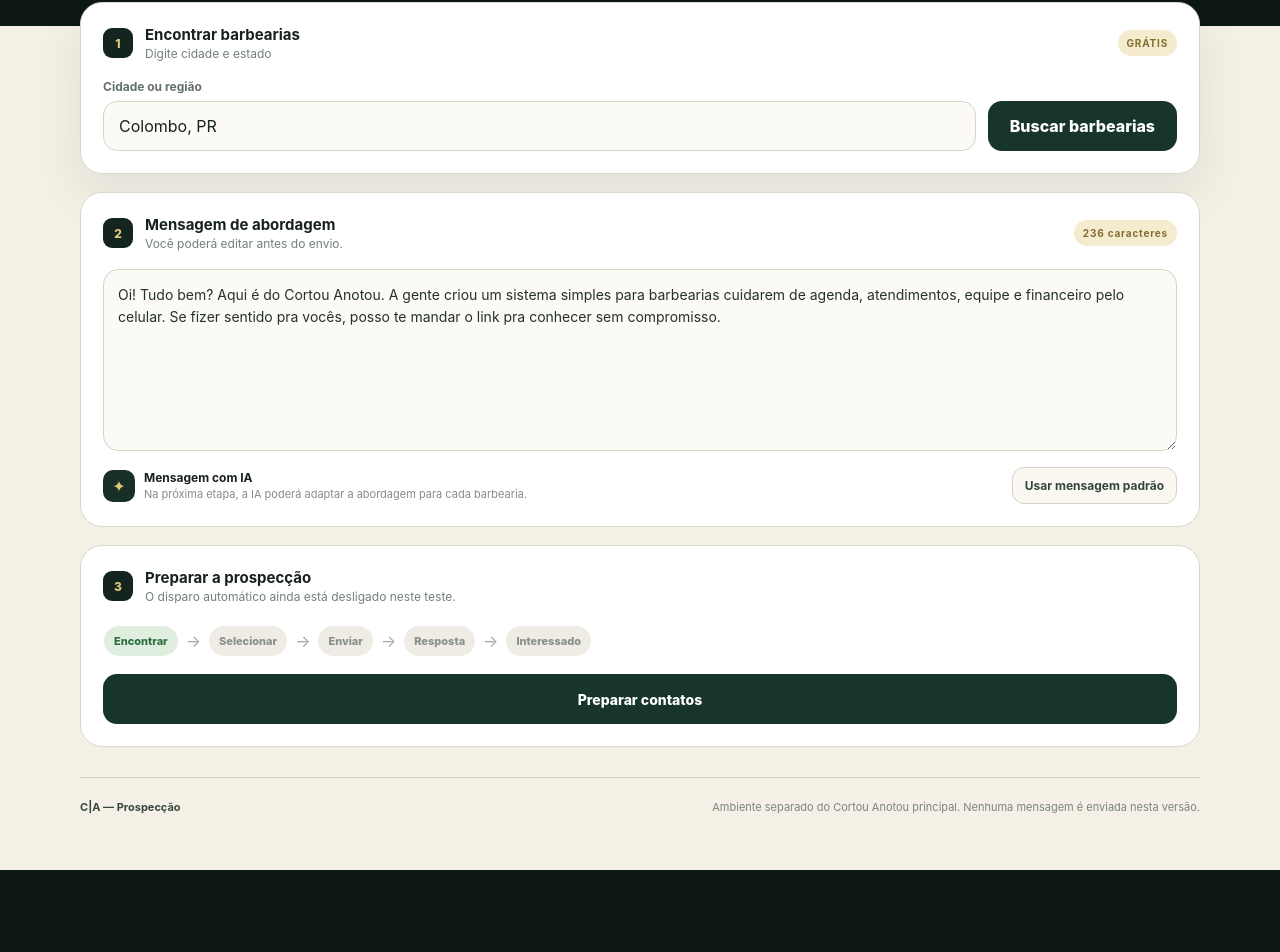
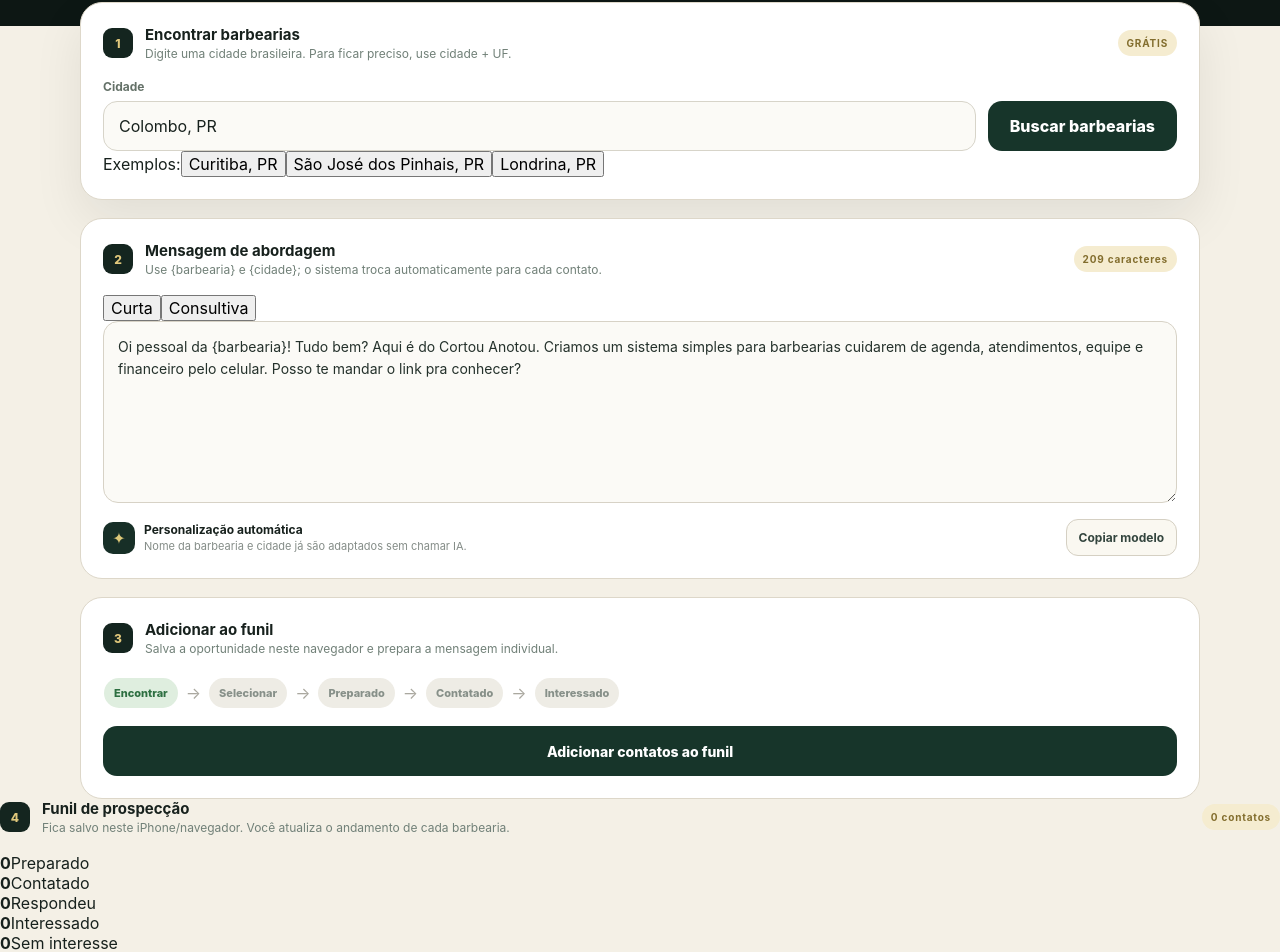
Before and after one commit to felipeJJD/caio-sistema-barbeiro, a Next.js app in the folder prospeccao/: page / in a window 1280 px wide. Shown: the part 461-1413 px from the top of the page. Before the commit the page ends 1331 px from the top, so only its background shows below. Built offline with nearby package versions, Linux system fonts and the light colour scheme.

Commit message:
Completar fluxo inicial do C.A. Prospecção

```diff
--- a/prospeccao/app/page.js
+++ b/prospeccao/app/page.js
@@ -1,44 +1,120 @@
 "use client";
 
-import { useMemo, useState } from "react";
+import { useEffect, useMemo, useState } from "react";
 
-const DEFAULT_MESSAGE = "Oi! Tudo bem? Aqui é do Cortou Anotou. A gente criou um sistema simples para barbearias cuidarem de agenda, atendimentos, equipe e financeiro pelo celular. Se fizer sentido pra vocês, posso te mandar o link pra conhecer sem compromisso.";
+const STORAGE_FUNNEL = "ca-prospeccao-funnel-v1";
+const STORAGE_HISTORY = "ca-prospeccao-search-history-v1";
+
+const TEMPLATES = {
+  curta: "Oi pessoal da {barbearia}! Tudo bem? Aqui é do Cortou Anotou. Criamos um sistema simples para barbearias cuidarem de agenda, atendimentos, equipe e financeiro pelo celular. Posso te mandar o link pra conhecer?",
+  consultiva: "Oi pessoal da {barbearia}! Tudo certo? Vi a barbearia de vocês em {cidade}. Eu faço parte do Cortou Anotou, um sistema feito para facilitar agenda, registro de atendimentos, equipe e financeiro. Se fizer sentido, posso te mostrar rapidinho como funciona, sem compromisso.",
+};
+
+const STATUS_OPTIONS = [
+  ["preparado", "Preparado"],
+  ["contatado", "Contatado"],
+  ["respondeu", "Respondeu"],
+  ["interessado", "Interessado"],
+  ["sem_interesse", "Sem interesse"],
+];
 
 function initials(name) {
   return name.split(/\s+/).filter(Boolean).slice(0, 2).map((part) => part[0]?.toUpperCase()).join("") || "BA";
 }
 
+function phoneDigits(phone) {
+  let digits = String(phone || "").replace(/\D/g, "");
+  if ((digits.length === 10 || digits.length === 11) && !digits.startsWith("55")) digits = `55${digits}`;
+  return digits;
+}
+
+function contactKey(lead) {
+  const digits = phoneDigits(lead.phone);
+  return digits ? `phone:${digits}` : `osm:${lead.id}`;
+}
+
+function personalize(template, lead, city) {
+  return template
+    .replaceAll("{barbearia}", lead?.name || "barbearia")
+    .replaceAll("{cidade}", city?.split(",")[0] || "sua cidade");
+}
+
+function safeLoad(key, fallback) {
+  try {
+    const parsed = JSON.parse(localStorage.getItem(key) || "null");
+    return parsed ?? fallback;
+  } catch {
+    return fallback;
+  }
+}
+
 export default function ProspeccaoPage() {
   const [city, setCity] = useState("Colombo, PR");
   const [searchedCity, setSearchedCity] = useState("");
+  const [scope, setScope] = useState("");
+  const [searchTip, setSearchTip] = useState("");
   const [leads, setLeads] = useState([]);
   const [selected, setSelected] = useState(new Set());
-  const [message, setMessage] = useState(DEFAULT_MESSAGE);
+  const [message, setMessage] = useState(TEMPLATES.curta);
   const [loading, setLoading] = useState(false);
   const [error, setError] = useState("");
   const [notice, setNotice] = useState("");
   const [filter, setFilter] = useState("all");
+  const [funnel, setFunnel] = useState([]);
+  const [history, setHistory] = useState([]);
+  const [ready, setReady] = useState(false);
+
+  useEffect(() => {
+    setFunnel(safeLoad(STORAGE_FUNNEL, []));
+    setHistory(safeLoad(STORAGE_HISTORY, []));
+    setReady(true);
+  }, []);
+
+  useEffect(() => {
+    if (!ready) return;
+    localStorage.setItem(STORAGE_FUNNEL, JSON.stringify(funnel));
+  }, [funnel, ready]);
+
+  useEffect(() => {
+    if (!ready) return;
+    localStorage.setItem(STORAGE_HISTORY, JSON.stringify(history));
+  }, [history, ready]);
 
   const phoneCount = useMemo(() => leads.filter((lead) => lead.phone).length, [leads]);
   const selectedLeads = useMemo(() => leads.filter((lead) => selected.has(lead.id)), [leads, selected]);
   const selectedWithPhone = useMemo(() => selectedLeads.filter((lead) => lead.phone), [selectedLeads]);
-  const visibleLeads = useMemo(() => filter === "phone" ? leads.filter((lead) => lead.phone) : leads, [filter, leads]);
+  const visibleLeads = useMemo(() => {
+    if (filter === "phone") return leads.filter((lead) => lead.phone);
+    if (filter === "strong") return leads.filter((lead) => lead.potential === "alto" || lead.potential === "bom");
+    return leads;
+  }, [filter, leads]);
+  const funnelCounts = useMemo(() => Object.fromEntries(STATUS_OPTIONS.map(([value]) => [value, funnel.filter((item) => item.status === value).length])), [funnel]);
 
-  async function search(event) {
-    event.preventDefault();
+  async function search(event, forcedCity) {
+    event?.preventDefault?.();
+    const query = String(forcedCity || city).trim();
+    if (query.length < 2) return;
+    if (forcedCity) setCity(query);
     setLoading(true);
     setError("");
     setNotice("");
+    setSearchTip("");
+    setScope("");
     setSelected(new Set());
     try {
-      const response = await fetch(`/api/leads/search?city=${encodeURIComponent(city)}`, { cache: "no-store" });
+      const response = await fetch(`/api/leads/search?city=${encodeURIComponent(query)}`, { cache: "no-store" });
       const payload = await response.json();
       if (!response.ok) throw new Error(payload.error || "Não foi possível pesquisar agora.");
-      setLeads(Array.isArray(payload.leads) ? payload.leads : []);
-      setSearchedCity(payload.displayName || city);
-      if (!payload.leads?.length) setNotice("Não achei barbearias nessa fonte gratuita para essa região. A gente pode complementar com outras fontes depois.");
+      const nextLeads = Array.isArray(payload.leads) ? payload.leads : [];
+      setLeads(nextLeads);
+      setSearchedCity(payload.displayName || query);
+      setScope(payload.scope || "");
+      setSearchTip(payload.tip || "");
+      setHistory((current) => [query, ...current.filter((item) => item.toLowerCase() !== query.toLowerCase())].slice(0, 6));
+      if (!nextLeads.length) setNotice("Não achei cadastros públicos de barbearias nessa cidade. Confira o nome e tente cidade + UF, por exemplo: Curitiba, PR.");
     } catch (searchError) {
       setLeads([]);
+      setSearchedCity("");
       setError(searchError instanceof Error ? searchError.message : "Não foi possível pesquisar agora.");
     } finally {
       setLoading(false);
@@ -55,7 +131,13 @@
   }
 
   function selectAllWithPhone() {
-    setSelected(new Set(leads.filter((lead) => lead.phone).map((lead) => lead.id)));
+    const ids = visibleLeads.filter((lead) => lead.phone).map((lead) => lead.id);
+    setSelected(new Set(ids));
+    setNotice(ids.length ? `${ids.length} contatos com telefone selecionados.` : "Nenhum contato com telefone nessa lista.");
+  }
+
+  function clearSelection() {
+    setSelected(new Set());
   }
 
   function prepare() {
@@ -63,7 +145,65 @@
       setNotice("Selecione pelo menos uma barbearia que tenha telefone público.");
       return;
     }
-    setNotice(`${selectedWithPhone.length} contato${selectedWithPhone.length === 1 ? "" : "s"} preparado${selectedWithPhone.length === 1 ? "" : "s"}. Nesta versão de teste nenhuma mensagem é enviada ainda.`);
+    const now = new Date().toISOString();
+    setFunnel((current) => {
+      const map = new Map(current.map((item) => [item.key, item]));
+      for (const lead of selectedWithPhone) {
+        const key = contactKey(lead);
+        const existing = map.get(key);
+        map.set(key, {
+          ...existing,
+          key,
+          id: lead.id,
+          name: lead.name,
+          phone: lead.phone,
+          address: lead.address,
+          sourceUrl: lead.sourceUrl,
+          city: searchedCity || city,
+          status: existing?.status || "preparado",
+          message: personalize(message, lead, searchedCity || city),
+          createdAt: existing?.createdAt || now,
+          updatedAt: now,
+        });
+      }
+      return [...map.values()].sort((a, b) => String(b.updatedAt).localeCompare(String(a.updatedAt)));
+    });
+    setNotice(`${selectedWithPhone.length} contato${selectedWithPhone.length === 1 ? "" : "s"} adicionado${selectedWithPhone.length === 1 ? "" : "s"} ao funil. Nada foi enviado automaticamente.`);
+    setSelected(new Set());
+    setTimeout(() => document.getElementById("funil")?.scrollIntoView({ behavior: "smooth", block: "start" }), 80);
+  }
+
+  function updateStatus(key, status) {
+    setFunnel((current) => current.map((item) => item.key === key ? { ...item, status, updatedAt: new Date().toISOString() } : item));
+  }
+
+  function removeFromFunnel(key) {
+    setFunnel((current) => current.filter((item) => item.key !== key));
+  }
+
+  async function copyText(value, label = "Mensagem") {
+    try {
+      await navigator.clipboard.writeText(value);
+      setNotice(`${label} copiada.`);
+    } catch {
+      setNotice("Não consegui copiar automaticamente. Toque e segure o texto para copiar.");
+    }
+  }
+
+  function openWhatsApp(item) {
+    const digits = phoneDigits(item.phone);
+    if (!digits) {
+      setNotice("Esse contato não tem um número válido para abrir no WhatsApp.");
+      return;
+    }
+    const url = `https://wa.me/${digits}?text=${encodeURIComponent(item.message || personalize(message, item, item.city))}`;
+    window.open(url, "_blank", "noopener,noreferrer");
+  }
+
+  function potentialLabel(value) {
+    if (value === "alto") return "Bom potencial";
+    if (value === "bom") return "Provável barbearia";
+    return "Possível lead";
   }
 
   return (
@@ -73,51 +213,62 @@
           <span className="brand-mark">C|A</span>
           <span><strong>Prospecção</strong><small>Cortou Anotou</small></span>
         </a>
-        <span className="test-badge">VERSÃO DE TESTE</span>
+        <span className="test-badge">AMBIENTE SEPARADO</span>
       </header>
 
       <section className="hero">
         <div>
           <span className="eyebrow">NOVOS CLIENTES</span>
-          <h1>Encontre barbearias.<br /><em>Escolha quem abordar.</em></h1>
-          <p>Pesquise uma cidade, selecione os contatos que fazem sentido e prepare a primeira mensagem do Cortou Anotou.</p>
+          <h1>Encontre barbearias.<br /><em>Organize a abordagem.</em></h1>
+          <p>Pesquise uma cidade, escolha os contatos públicos e acompanhe cada oportunidade até virar cliente.</p>
         </div>
         <div className="hero-status">
           <span className="status-dot" />
-          <div><strong>Busca gratuita ativa</strong><small>Primeira fonte: OpenStreetMap</small></div>
+          <div><strong>Busca gratuita ativa</strong><small>OpenStreetMap + busca com rotas alternativas</small></div>
         </div>
       </section>
 
       <section className="search-card">
         <div className="section-heading">
-          <div><span>1</span><div><strong>Encontrar barbearias</strong><small>Digite cidade e estado</small></div></div>
+          <div><span>1</span><div><strong>Encontrar barbearias</strong><small>Digite uma cidade brasileira. Para ficar preciso, use cidade + UF.</small></div></div>
           <b>GRÁTIS</b>
         </div>
         <form className="search-form" onSubmit={search}>
           <label>
-            <span>Cidade ou região</span>
-            <input value={city} onChange={(event) => setCity(event.target.value)} placeholder="Ex.: Colombo, PR" minLength={2} maxLength={90} required />
+            <span>Cidade</span>
+            <input value={city} onChange={(event) => setCity(event.target.value)} placeholder="Ex.: Curitiba, PR" minLength={2} maxLength={90} autoComplete="off" required />
           </label>
-          <button disabled={loading}>{loading ? "Buscando..." : "Buscar barbearias"}</button>
+          <button disabled={loading}>{loading ? "Buscando na região..." : "Buscar barbearias"}</button>
         </form>
+        <div className="quick-searches">
+          <span>Exemplos:</span>
+          {["Curitiba, PR", "São José dos Pinhais, PR", "Londrina, PR"].map((example) => <button type="button" key={example} onClick={() => search(null, example)}>{example}</button>)}
+        </div>
+        {history.length > 0 && <div className="search-history"><span>Recentes:</span>{history.map((item) => <button type="button" key={item} onClick={() => search(null, item)}>{item}</button>)}</div>}
       </section>
 
       {(leads.length > 0 || searchedCity) && (
         <>
+          <section className="result-context">
+            <div><strong>{searchedCity}</strong><small>{scope ? `Pesquisa pelo ${scope}.` : ""} {searchTip}</small></div>
+            <span>{leads.length} cadastro{leads.length === 1 ? "" : "s"} público{leads.length === 1 ? "" : "s"}</span>
+          </section>
+
           <section className="stats-grid">
-            <article><small>ENCONTRADAS</small><strong>{leads.length}</strong><span>{searchedCity ? "nessa busca" : ""}</span></article>
-            <article><small>COM TELEFONE</small><strong>{phoneCount}</strong><span>prontas para selecionar</span></article>
+            <article><small>ENCONTRADAS</small><strong>{leads.length}</strong><span>nessa busca</span></article>
+            <article><small>COM TELEFONE</small><strong>{phoneCount}</strong><span>para abordagem manual</span></article>
             <article className="gold"><small>SELECIONADAS</small><strong>{selected.size}</strong><span>{selectedWithPhone.length} com telefone</span></article>
           </section>
 
           <section className="leads-card">
             <div className="leads-toolbar">
-              <div><strong>Barbearias encontradas</strong><small>Você decide quem entra na prospecção.</small></div>
-              <button type="button" onClick={selectAllWithPhone}>Selecionar com telefone</button>
+              <div><strong>Barbearias encontradas</strong><small>Incluímos barbearias claras e possíveis cadastros de cabeleireiro masculino para você decidir.</small></div>
+              <div className="toolbar-actions"><button type="button" onClick={selectAllWithPhone}>Selecionar com telefone</button>{selected.size > 0 && <button type="button" className="ghost" onClick={clearSelection}>Limpar</button>}</div>
             </div>
             <div className="filters">
               <button type="button" className={filter === "all" ? "active" : ""} onClick={() => setFilter("all")}>Todas <b>{leads.length}</b></button>
               <button type="button" className={filter === "phone" ? "active" : ""} onClick={() => setFilter("phone")}>Com telefone <b>{phoneCount}</b></button>
+              <button type="button" className={filter === "strong" ? "active" : ""} onClick={() => setFilter("strong")}>Melhor potencial <b>{leads.filter((lead) => lead.potential !== "possível").length}</b></button>
             </div>
 
             <div className="lead-list">
@@ -128,10 +279,11 @@
                     <button className="lead-check" type="button" onClick={() => toggle(lead.id)} aria-label={`${checked ? "Remover" : "Selecionar"} ${lead.name}`}><span>{checked ? "✓" : ""}</span></button>
                     <div className="avatar">{initials(lead.name)}</div>
                     <div className="lead-main">
-                      <div className="lead-title"><strong>{lead.name}</strong><span className={lead.potential === "alto" ? "potential high" : "potential"}>{lead.potential === "alto" ? "Bom potencial" : "Possível lead"}</span></div>
+                      <div className="lead-title"><strong>{lead.name}</strong><span className={`potential ${lead.potential === "alto" ? "high" : lead.potential === "bom" ? "medium" : ""}`}>{potentialLabel(lead.potential)}</span></div>
                       <p>{lead.address || "Endereço não informado"}</p>
                       <div className="lead-meta">
-                        <span className={lead.phone ? "phone ok" : "phone missing"}>{lead.phone ? `WhatsApp/telefone: ${lead.phone}` : "Telefone não encontrado nessa fonte"}</span>
+                        <span className={lead.phone ? "phone ok" : "phone missing"}>{lead.phone ? `Contato: ${lead.phone}` : "Telefone não publicado nessa fonte"}</span>
+                        {lead.website && <a href={/^https?:\/\//i.test(lead.website) ? lead.website : `https://${lead.website.replace(/^@/, "instagram.com/")}`} target="_blank" rel="noreferrer">Site/rede ↗</a>}
                         {lead.sourceUrl && <a href={lead.sourceUrl} target="_blank" rel="noreferrer">Ver fonte ↗</a>}
                       </div>
                     </div>
@@ -139,38 +291,72 @@
                 );
               })}
             </div>
-            <p className="attribution">Dados de localização: © OpenStreetMap contributors. A busca usa apenas dados públicos disponíveis nessa fonte.</p>
+            <p className="attribution">Dados públicos de localização: © OpenStreetMap contributors. Telefone, site e nome aparecem somente quando foram publicados na fonte.</p>
           </section>
         </>
       )}
 
       <section className="message-card">
         <div className="section-heading">
-          <div><span>2</span><div><strong>Mensagem de abordagem</strong><small>Você poderá editar antes do envio.</small></div></div>
+          <div><span>2</span><div><strong>Mensagem de abordagem</strong><small>Use {"{barbearia}"} e {"{cidade}"}; o sistema troca automaticamente para cada contato.</small></div></div>
           <b>{message.length} caracteres</b>
+        </div>
+        <div className="template-row">
+          <button type="button" className={message === TEMPLATES.curta ? "active" : ""} onClick={() => setMessage(TEMPLATES.curta)}>Curta</button>
+          <button type="button" className={message === TEMPLATES.consultiva ? "active" : ""} onClick={() => setMessage(TEMPLATES.consultiva)}>Consultiva</button>
         </div>
         <textarea value={message} onChange={(event) => setMessage(event.target.value)} maxLength={1200} rows={7} />
         <div className="message-options">
-          <div className="future-ai"><span>✦</span><div><strong>Mensagem com IA</strong><small>Na próxima etapa, a IA poderá adaptar a abordagem para cada barbearia.</small></div></div>
-          <button type="button" onClick={() => setMessage(DEFAULT_MESSAGE)}>Usar mensagem padrão</button>
+          <div className="future-ai"><span>✦</span><div><strong>Personalização automática</strong><small>Nome da barbearia e cidade já são adaptados sem chamar IA.</small></div></div>
+          <button type="button" onClick={() => copyText(message, "Modelo")}>Copiar modelo</button>
         </div>
       </section>
 
       <section className="flow-card">
         <div className="section-heading">
-          <div><span>3</span><div><strong>Preparar a prospecção</strong><small>O disparo automático ainda está desligado neste teste.</small></div></div>
+          <div><span>3</span><div><strong>Adicionar ao funil</strong><small>Salva a oportunidade neste navegador e prepara a mensagem individual.</small></div></div>
         </div>
         <div className="flow-line">
-          <span className="done">Encontrar</span><i>→</i><span className={selected.size ? "done" : ""}>Selecionar</span><i>→</i><span>Enviar</span><i>→</i><span>Resposta</span><i>→</i><span>Interessado</span>
+          <span className="done">Encontrar</span><i>→</i><span className={selected.size ? "done" : ""}>Selecionar</span><i>→</i><span>Preparado</span><i>→</i><span>Contatado</span><i>→</i><span>Interessado</span>
         </div>
-        <button className="prepare-button" type="button" onClick={prepare}>Preparar {selectedWithPhone.length || ""} contato{selectedWithPhone.length === 1 ? "" : "s"}</button>
+        <button className="prepare-button" type="button" onClick={prepare}>Adicionar {selectedWithPhone.length || ""} contato{selectedWithPhone.length === 1 ? "" : "s"} ao funil</button>
+      </section>
+
+      <section className="funnel-card" id="funil">
+        <div className="section-heading">
+          <div><span>4</span><div><strong>Funil de prospecção</strong><small>Fica salvo neste iPhone/navegador. Você atualiza o andamento de cada barbearia.</small></div></div>
+          <b>{funnel.length} contatos</b>
+        </div>
+        <div className="funnel-stats">
+          {STATUS_OPTIONS.map(([value, label]) => <div key={value}><strong>{funnelCounts[value] || 0}</strong><span>{label}</span></div>)}
+        </div>
+        {funnel.length === 0 ? (
+          <div className="empty-funnel"><strong>Seu funil ainda está vazio.</strong><span>Pesquise uma cidade, selecione contatos com telefone e toque em “Adicionar ao funil”.</span></div>
+        ) : (
+          <div className="funnel-list">
+            {funnel.map((item) => (
+              <article className="funnel-row" key={item.key}>
+                <div className="funnel-ident"><div className="avatar">{initials(item.name)}</div><div><strong>{item.name}</strong><small>{item.phone} · {String(item.city || "").split(",")[0]}</small></div></div>
+                <select value={item.status} onChange={(event) => updateStatus(item.key, event.target.value)} aria-label={`Status de ${item.name}`}>
+                  {STATUS_OPTIONS.map(([value, label]) => <option key={value} value={value}>{label}</option>)}
+                </select>
+                <div className="funnel-actions">
+                  <button type="button" onClick={() => copyText(item.message, "Mensagem")}>Copiar</button>
+                  <button type="button" className="whatsapp" onClick={() => openWhatsApp(item)}>Abrir WhatsApp</button>
+                  <button type="button" className="danger" onClick={() => removeFromFunnel(item.key)}>Remover</button>
+                </div>
+              </article>
+            ))}
+          </div>
+        )}
+        <p className="safety-note"><strong>Importante:</strong> abrir o WhatsApp só prepara a conversa. O envio continua manual e sob sua confirmação.</p>
       </section>
 
       {(error || notice) && <div className={error ? "notice error" : "notice"}>{error || notice}</div>}
 
       <footer>
         <strong>C|A — Prospecção</strong>
-        <span>Ambiente separado do Cortou Anotou principal. Nenhuma mensagem é enviada nesta versão.</span>
+        <span>Projeto separado do Cortou Anotou principal. Nenhum disparo automático está ativo.</span>
       </footer>
     </main>
   );
```
